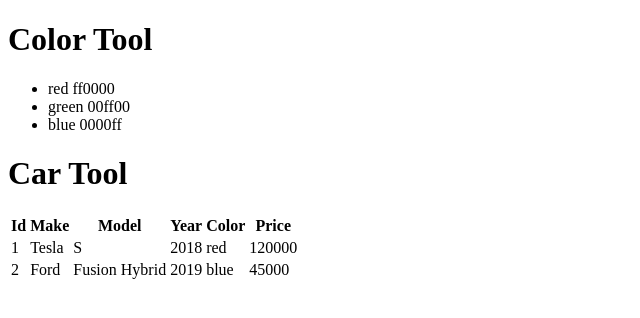
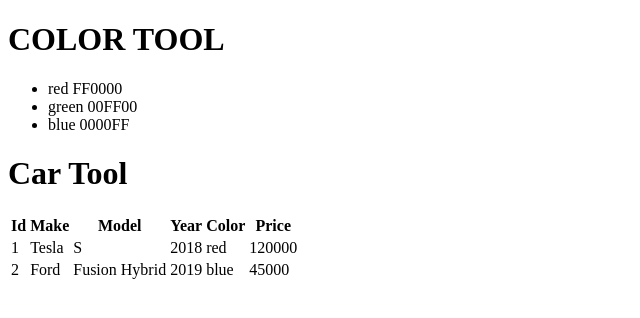
Before and after one commit to t4d-classes/applied-javascript_08292022, an Angular app in the folder angular-demo-app/: page / in a window 1280 px wide. Shown: the top 318 px of the page, without its empty margins (0-640 px from the left). Built offline with nearby package versions, Linux system fonts and the light colour scheme.

Commit message:
add lab exercise 3

```diff
--- a/angular-demo-app/src/app/color-tool/color-tool.module.ts
+++ b/angular-demo-app/src/app/color-tool/color-tool.module.ts
@@ -1,5 +1,8 @@
 import { NgModule } from '@angular/core';
 import { CommonModule } from '@angular/common';
+
+import { SharedModule } from '../shared/shared.module';
+
 import { ColorHomeComponent } from './components/color-home/color-home.component';
 
 
@@ -9,7 +12,8 @@
     ColorHomeComponent
   ],
   imports: [
-    CommonModule
+    CommonModule,
+    SharedModule,
   ],
   exports: [
     ColorHomeComponent
--- a/angular-demo-app/src/app/color-tool/components/color-home/color-home.component.html
+++ b/angular-demo-app/src/app/color-tool/components/color-home/color-home.component.html
@@ -1,9 +1,7 @@
-<header>
-  <h1>{{headerText}}</h1>
-</header>
+<app-tool-header [headerText]="upperCaseHeaderText"></app-tool-header>
 
 <ul>
   <li *ngFor="let color of colors">
-    {{color.name}} {{color.hexcode}}
+    {{color.name}} {{color.hexcode | uppercase}}
   </li>
 </ul>
--- a/angular-demo-app/src/app/color-tool/components/color-home/color-home.component.ts
+++ b/angular-demo-app/src/app/color-tool/components/color-home/color-home.component.ts
@@ -9,7 +9,11 @@
 })
 export class ColorHomeComponent implements OnInit {
 
-  headerText = "Color Tool"
+  mainHeaderText = "Color Tool"
+
+  get upperCaseHeaderText() {
+    return this.mainHeaderText.toUpperCase();
+  }
 
   colors: Color[] = [
     { id: 1, name: 'red', hexcode: 'ff0000' },
--- /dev/null
+++ b/angular-demo-app/src/app/shared/components/tool-header/tool-header.component.html
@@ -0,0 +1,3 @@
+<header>
+  <h1>{{headerText}}</h1>
+</header>
--- /dev/null
+++ b/angular-demo-app/src/app/shared/components/tool-header/tool-header.component.ts
@@ -0,0 +1,20 @@
+import { Component, OnInit, Input } from '@angular/core';
+
+@Component({
+  selector: 'app-tool-header',
+  templateUrl: './tool-header.component.html',
+  styleUrls: ['./tool-header.component.css']
+})
+export class ToolHeaderComponent implements OnInit {
+
+  @Input()
+  headerText = "App Tool";
+
+  constructor() { }
+
+  ngOnInit(): void {
+  }
+
+
+
+}
```
Also changed, not shown: angular-demo-app/exercises/exercise-3.md (added, +11 -0 lines), angular-demo-app/src/app/shared/shared.module.ts (added, +18 -0 lines), angular-demo-app/src/app/shared/components/tool-header/tool-header.component.css (added), 1 other file (tests, documents, lock files or other folders).
